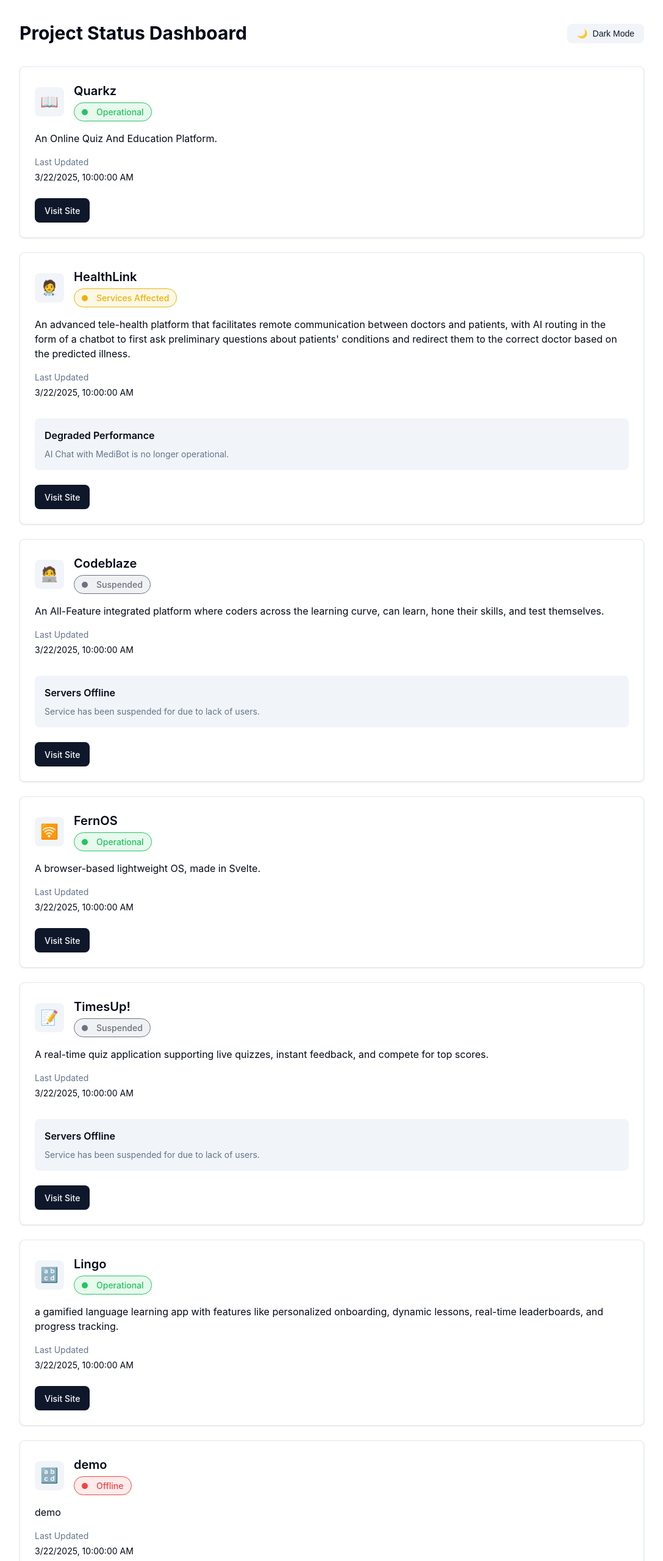
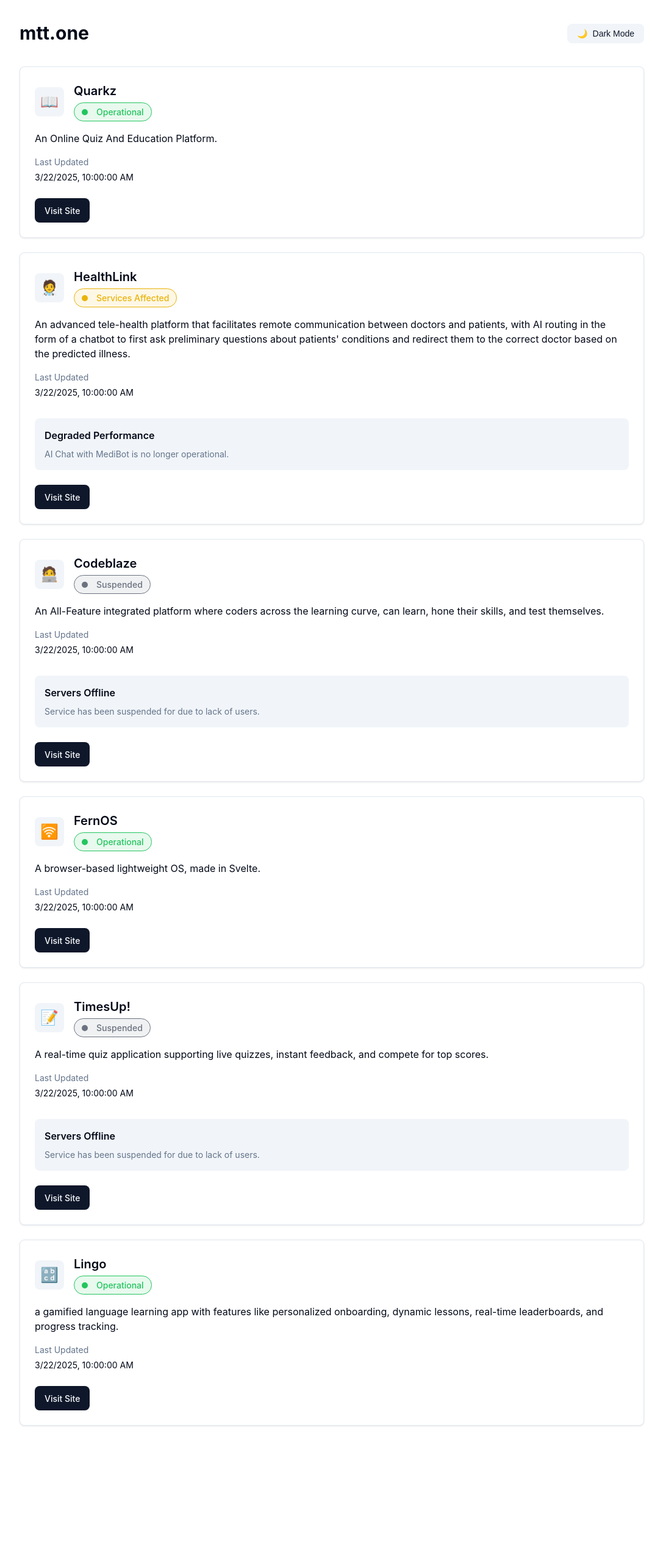
Before and after one commit to mrtechtroid/status, a plain HTML site: page index.html in a window 1280 px wide. Shown: the top 2560 px of the page at 61% size, without its empty margins (96-1183 px from the left). After the commit the page ends 2394 px from the top, so only its background shows below. Drawn offline with Linux system fonts and the light colour scheme.

Commit message:
Update index.html

```diff
--- a/index.html
+++ b/index.html
@@ -3,7 +3,7 @@
 <head>
   <meta charset="UTF-8">
   <meta name="viewport" content="width=device-width, initial-scale=1.0">
-  <title>Project Status Dashboard</title>
+  <title>Status - mtt.one</title>
   <style>
     :root {
       --background: #ffffff;
@@ -323,7 +323,7 @@
 <body>
   <div class="container">
     <header class="header">
-      <h1>Project Status Dashboard</h1>
+      <h1>mtt.one</h1>
       <button id="themeToggle" class="theme-toggle">
         <span id="themeIcon">🌙</span>
         <span id="themeText">Dark Mode</span>
@@ -495,7 +495,7 @@
         }
       } else {
         // Render all projects
-        projectsData.filter(item => item.id !== "demo")
+        projectsData = projectsData.filter(item => item.id !== "demo")
         content = projectsData.map(renderProject).join('');
       }
 
```
